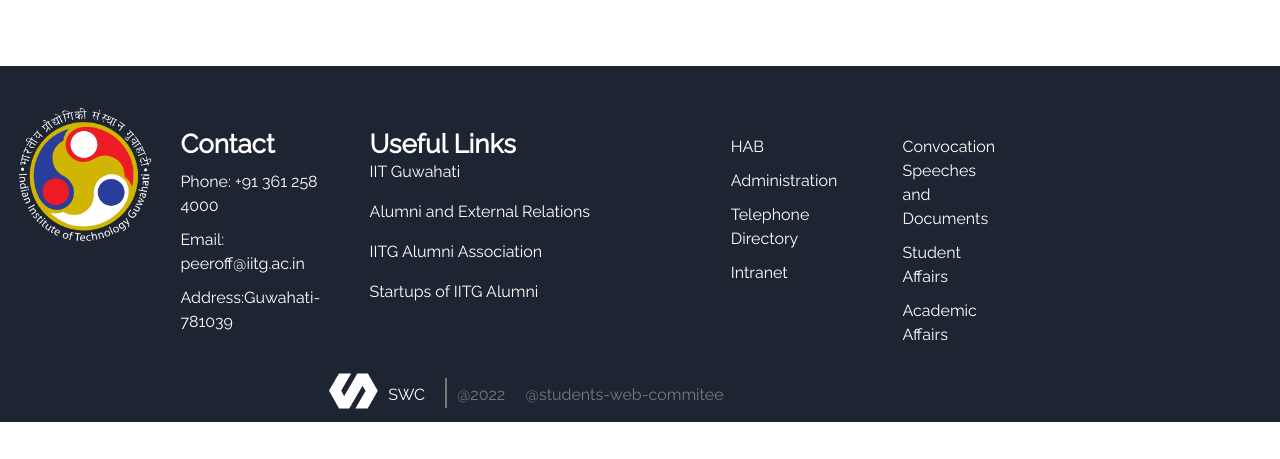
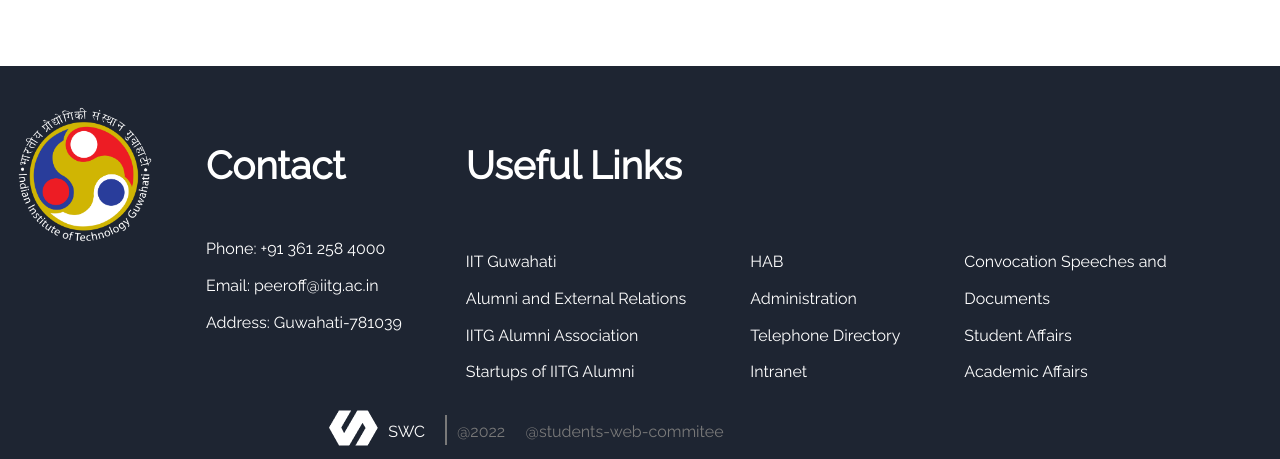
Before and after one commit to swciitg/Gymkhana-Portal-2024, a Django app: page /minutes/ in a window 1280 px wide. Shown: the part 619-1078 px from the top of the page. Before the commit the page ends 1041 px from the top, so only its background shows below. Run offline with Django 4.2, Linux system fonts and the light colour scheme; data that the repository does not hold is empty.

Commit message:
footer + meeting page

```diff
--- a/gymkhana/static/main/styles/footer.css
+++ b/gymkhana/static/main/styles/footer.css
@@ -9,7 +9,9 @@
     height: auto;
     transform: translateY(50px);
 }
-
+.foot-top{
+    display: flex;
+}
 .logodiv {
     margin-right: 2vw;
     margin-top: 2%;
@@ -24,6 +26,7 @@
 
 .footer-info {
     display: flex;
+    margin-left: 2vw;
 
 }
 
@@ -35,8 +38,8 @@
     font-family: 'Raleway';
     font-style: normal;
     font-weight: 700;
-    margin: 50px 50px 0px 0px;
-    font-size: 26px;
+    margin: 5vw 5vw 0px 0px;
+    font-size: 3vw;
 
 }
 
@@ -44,12 +47,11 @@
     font-family: 'Raleway';
     font-style: normal;
     font-weight: 400;
-    margin: 10px 50px 0px 0px;
-    font-size: 16px;
+    margin: 1vw 2vw 0px 0px;
 }
 
 .useful-links {
-    display: block;
+    display: flex;
     width: 100%;
 }
 
@@ -57,16 +59,16 @@
     font-family: 'Raleway';
     font-style: normal;
     font-weight: 700;
-    margin: 50px 50px 0px 0px;
-    font-size: 26px;
+    margin: 5vw 5vw 0px 0px;
+    font-size: 3vw;
 }
 
 .somemorelinks {
     display: block;
-    padding-left: 8%;
-    margin-top: 5.7%;
+    margin-top: 3vw;
     position: relative;
     top: 10px;
+    margin-right:3vw;
 
 }
 
--- a/gymkhana/static/main/styles/minutes.css
+++ b/gymkhana/static/main/styles/minutes.css
@@ -21,6 +21,9 @@ border-spacing:0 20px;
 .thead{
     background-color:#71797E ; color: white;
 }
+.min-row{
+    border:0.2vw solid #71797E;
+}
 
 @media (max-width:700px){
     .minutes{
--- a/gymkhana/templates/main/components/footer.html
+++ b/gymkhana/templates/main/components/footer.html
@@ -11,47 +11,43 @@
 
 <body>
     <div class="footer">
-        <div style="display: flex;">
+        <div class="foot-top" >
         <div class="logodiv">
             <img src="{% static 'main/images/IITG_White.png' %}" alt="/" class="logoimg">
-
         </div>
-
         <div class="footer-info" >
-
-
-            <div class="footer-contact">
+           <div class="footer-contact">
                 <h2 class="contact" >
                     Contact
                 </h2>
+                <div class="somemorelinks">
                 <p class="contact-info" >Phone: +91 361 258 4000</p>
                 <p class="contact-info" >Email: peeroff@iitg.ac.in</p>
-                <p class="contact-info" >Address:Guwahati-781039</p>
-
-
-
+                <p class="contact-info" >Address: Guwahati-781039</p>
+                </div>
             </div>
+            <div>
+                <h2 class="useful-text" >Useful Links</h2>
             <div class="useful-links" >
-                <h2 class="useful-text" >Useful Links</h2>
-                <p>IIT Guwahati</p>
-                <p>Alumni and External Relations</p>
-                <p>IITG Alumni Association</p>
-                <p>Startups of IITG Alumni</p>
-
+                <div class="somemorelinks">
+                <p class="contact-info">IIT Guwahati</p>
+                <p class="contact-info">Alumni and External Relations</p>
+                <p class="contact-info">IITG Alumni Association</p>
+                <p class="contact-info">Startups of IITG Alumni</p>
             </div>
             <div class="somemorelinks">
-                <p style="margin-bottom:10px ;">HAB</p>
-                <p style="margin-bottom:10px ;">Administration</p>
-                <p style="margin-bottom:10px ;">Telephone Directory</p>
-                <p style="margin-bottom:10px ;">Intranet</p>
-
+                <p class="contact-info" style="margin-bottom:10px ;">HAB</p>
+                <p class="contact-info" style="margin-bottom:10px ;">Administration</p>
+                <p class="contact-info" style="margin-bottom:10px ;">Telephone Directory</p>
+                <p class="contact-info" style="margin-bottom:10px ;">Intranet</p>
             </div>
             <div class="somemorelinks"  >
-                <p style="margin-bottom:00px ;">Convocation Speeches and</p>
-                <p style="margin-bottom:10px ;">Documents</p>
-                <p style="margin-bottom:10px ;">Student Affairs</p>
-                <p style="margin-bottom:10px ;">Academic Affairs</p>
-
+                <p class="contact-info" style="margin-bottom:00px ;">Convocation Speeches and</p>
+                <p class="contact-info" style="margin-bottom:10px ;">Documents</p>
+                <p class="contact-info" style="margin-bottom:10px ;">Student Affairs</p>
+                <p class="contact-info" style="margin-bottom:10px ;">Academic Affairs</p>
+            </div>
+            </div>
             </div>
         </div>
         </div>
--- a/gymkhana/templates/main/minutes.html
+++ b/gymkhana/templates/main/minutes.html
@@ -28,11 +28,10 @@
     </thead>
     <tbody >
       {% for data3 in res3 %}
-
-      <tr>
+      <tr >
         <th scope="row">{{data3.Serial}}</th>
         <td>{{data3.Subject}}</td>
-        <td>{{data3.Format}}</td>
+        <td><a href="{{data3.Link}}">{{data3.Format}}</a></td>
         <td>{{data3.Date}}</td>
       </tr>
       {% endfor %}
```
Also changed, not shown: other parts of gymkhana/static/main/styles/footer.css (+60 -56 lines).
